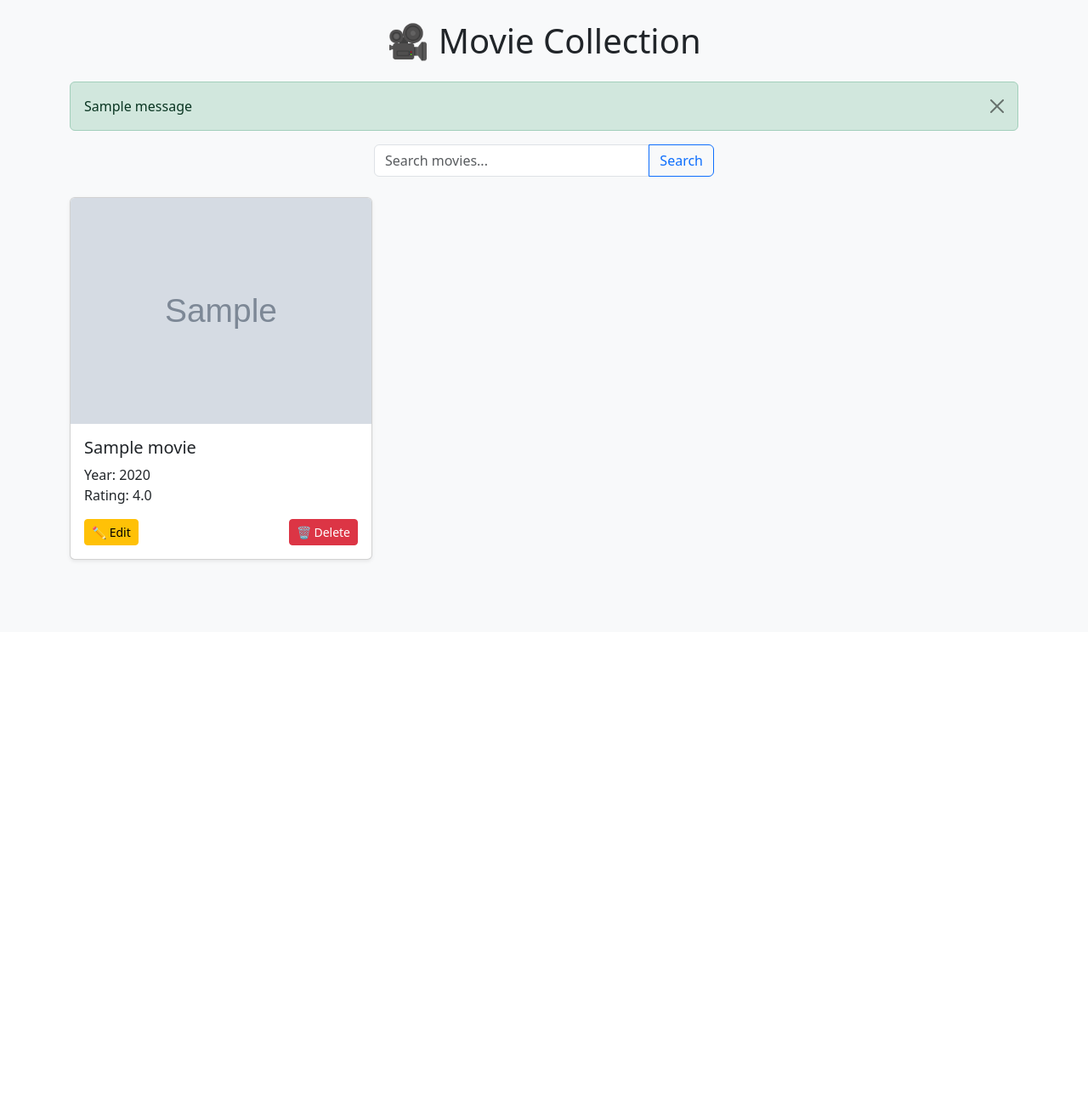
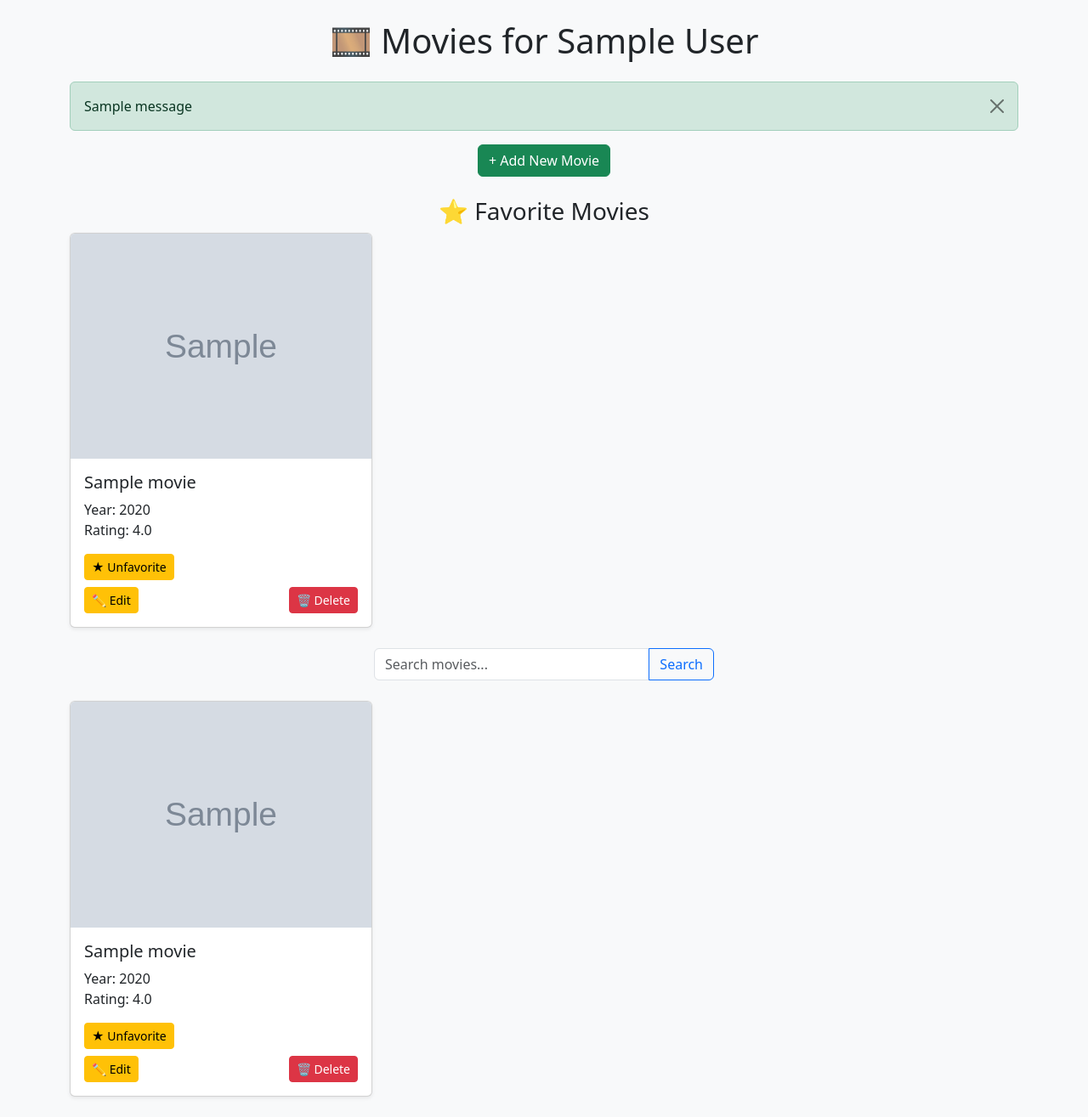
Before and after one commit to alexandergreif/MovieProjectFinals, a Flask app: page /explore?user_id=1 in a window 1280 px wide. Shown: the part 56-1371 px from the top of the page at 85% size. Before the commit the page ends 718 px from the top, so only its background shows below. Run offline with Flask 3, Linux system fonts and the light colour scheme; tables that the repository leaves empty hold one stand-in row (values such as "Sample post"); grey boxes marked "Sample" are stand-in pictures; one stand-in notice (Sample message) is shown.

Commit message:
added user management, user deactivation, user selection before exploring all movies, favorites based on the user which are listed on top of the explore movies page. Began to add some styling, but not implemented yet.

```diff
--- a/app.py
+++ b/app.py
@@ -1,8 +1,12 @@
 import os
 from flask import Flask, render_template, request, redirect, url_for, flash
+from sqlalchemy.exc import IntegrityError
 from database import db
 from database.models import User, Movie
 from dotenv import load_dotenv
+from database.sqlite_data_manager import SQLiteDataManager
+
+data_manager = SQLiteDataManager()
 
 load_dotenv()
 
@@ -24,33 +28,58 @@
 
 @app.route("/")
 def home():
-    return render_template("index.html")
+    try:
+        return render_template("index.html")
+    except Exception as e:
+        app.logger.error(f"Home page failed: {e}")
+        flash("Something went wrong loading the home page.", "danger")
+        return redirect(url_for("list_users"))
 
 @app.route("/explore")
 def explore_movies():
-    query = request.args.get("q", "").strip().lower()
+    try:
+        query = request.args.get("q", "").strip().lower()
+        user_id = request.args.get("user_id")
 
-    if query:
-        movies = Movie.query.filter(Movie.title.ilike(f"%{query}%")).all()
-    else:
-        movies = Movie.query.all()
+        user = User.query.get(user_id) if user_id else None
+        movies = data_manager.search_movies(query)
+        favorite_movies = [m for m in movies if user and m.favorite and m.user_id == user.id]
 
-    return render_template("explore.html", movies=movies, search_query=query)
+        return render_template("explore.html", movies=movies, favorite_movies=favorite_movies, search_query=query, user=user)
+    except Exception as e:
+        app.logger.error(f"Search error: {e}")
+        flash("Something went wrong with your search. Try again.", "danger")
+        return render_template("explore.html", movies=[], search_query="", favorite_movies=[], user=None)
 
-@app.route("/users/<int:user_id>", methods=['GET','POST'])
+@app.route("/users/<int:user_id>/add_movie", methods=['GET', 'POST'])
 def add_movie(user_id):
     user = User.query.get_or_404(user_id)
 
     if request.method == 'POST':
-        title = request.form["title"]
-        year = int(request.form["year"])
-        rating = float(request.form["rating"])
-        poster = request.form["poster"]
+        try:
+            title = request.form["title"]
+            year = int(request.form["year"])
+            rating = float(request.form["rating"])
+            poster = request.form["poster"]
 
-        movie = Movie(title=title, year=year, rating=rating, poster=poster, user_id=user.id)
-        db.session.add(movie)
-        db.session.commit()
-        return redirect(url_for("user_movies", user_id=user.id))
+            if not title:
+                flash("Title is required.", "danger")
+            elif year < 1888 or year > 2100:
+                flash("Please enter a valid release year (1888–2100).", "danger")
+            elif rating < 0 or rating > 10:
+                flash("Rating must be between 0 and 10.", "danger")
+            elif not poster.startswith("http"):
+                flash("Please enter a valid poster URL.", "danger")
+            else:
+                data_manager.add_movie(user_id, title, year, rating, poster)
+                flash("Movie added successfully!", "success")
+                return redirect(url_for("explore_movies", user_id=user.id))
+
+        except ValueError:
+            flash("Year must be a number and rating must be a valid float.", "danger")
+        except Exception as e:
+            app.logger.error(f"Add movie failed: {e}")
+            flash("Something went wrong while adding the movie.", "danger")
 
     return render_template("add_movie.html", user=user)
 
@@ -59,49 +88,113 @@
     movie = Movie.query.get_or_404(movie_id)
 
     if request.method == "POST":
-        movie.title = request.form["title"]
-        movie.year = int(request.form["year"])
-        movie.rating = float(request.form["rating"])
-        movie.poster = request.form["poster"]
+        try:
+            title = request.form["title"]
+            year = int(request.form["year"])
+            rating = float(request.form["rating"])
+            poster = request.form["poster"]
 
-        db.session.commit()
-        return redirect(url_for("explore_movies"))
+            # Validation logic
+            if not title:
+                flash("Title is required.", "danger")
+            elif year < 1888 or year > 2100:
+                flash("Please enter a valid release year (1888–2100).", "danger")
+            elif rating < 0 or rating > 10:
+                flash("Rating must be between 0 and 10.", "danger")
+            elif not poster.startswith("http"):
+                flash("Please enter a valid poster URL.", "danger")
+            else:
+                data_manager.update_movie(movie_id, title, year, rating, poster)
+                flash("Movie updated successfully!", "success")
+                return redirect(url_for("explore_movies", user_id=movie.user_id))
+
+        except ValueError:
+            flash("Year must be a number and rating must be a valid float.", "danger")
+        except Exception as e:
+            app.logger.error(f"Error updating movie {movie_id}: {e}")
+            flash("Failed to update the movie. Please try again.", "danger")
+
     return render_template("update_movie.html", movie=movie)
 
 @app.route("/delete/<movie_id>")
 def delete_movie(movie_id):
-    movie = Movie.query.get_or_404(movie_id)
-    db.session.delete(movie)
-    db.session.commit()
-    flash(f"'{movie.title}' was deleted successfully!", "success")
+    try:
+        movie = Movie.query.get_or_404(movie_id)
+        data_manager.delete_movie(movie_id)
+        flash(f"'{movie.title}' was deleted successfully!", "success")
+    except Exception as e:
+        app.logger.error(f"Error deleting movie {movie_id}: {e}")
+        flash("Could not delete the movie. Please try again.", "danger")
+
     return redirect(url_for("explore_movies"))
 
-@app.route("/users", methods=['GET'])
+@app.route("/users")
 def list_users():
-    users = User.query.all()
-    return render_template("users.html", users=users)
+    try:
+        users = User.query.filter_by(is_active=True).all()
+        return render_template("users.html", users=users)
+    except Exception as e:
+        app.logger.error(f"Error loading users: {e}")
+        flash("Failed to load users.", "danger")
+        return render_template("users.html", users=[])
 
-@app.route("/users/int:<user_id>")
-def user_movies(user_id):
-    user = User.query.get_or_404(user_id)
-    return render_template("explore.html", movies=user.movies, user=user)
 
 @app.route("/add_user", methods=['GET', 'POST'])
 def add_user():
-
     if request.method == 'POST':
-        name = request.form["name"]
-        if name.strip():
-            new_user = User(name=name.strip())
-            db.session.add(new_user)
-            db.session.commit()
-            flash(f"User '{new_user.name}' created successfully!", "success")
-            return redirect(url_for("user_movies", user_id=new_user.id))
+        name = request.form["name"].strip()
+        if name:
+            try:
+                new_user = data_manager.add_user(name)
+                flash(f"User '{new_user.name}' created successfully!", "success")
+                return redirect(url_for("explore_movies", user_id=new_user.id))
+            except IntegrityError:
+                db.session.rollback()  # important to reset the failed transaction
+                flash("That username is already taken. Please choose another.", "danger")
+            except Exception as e:
+                app.logger.error(f"Unexpected error while adding user: {e}")
+                flash("An unexpected error occurred. Please try again.", "danger")
         else:
             flash("Please enter a valid name.", "danger")
     return render_template("add_user.html")
 
 
+@app.route("/favorite/<int:movie_id>", methods=['POST'])
+def toggle_favorite(movie_id):
+    movie = Movie.query.get_or_404(movie_id)
+    movie.favorite = not movie.favorite
+    db.session.commit()
+    flash(f"{'Added to' if movie.favorite else 'Removed from'} favorites!", "info")
+    return redirect(url_for("explore_movies", user_id=movie.user_id))
+
+@app.route("/choose_user")
+def choose_user():
+    next_page = request.args.get("next", "explore")  # either 'explore' or 'add'
+    users = User.query.filter_by(is_active=True).all()
+    return render_template("choose_user.html", users=users, next_page=next_page)
+
+@app.route("/users/<int:user_id>/deactivate", methods=["POST"])
+def deactivate_user(user_id):
+    try:
+        user = User.query.get_or_404(user_id)
+        user.is_active = False
+        db.session.commit()
+        flash(f"User '{user.name}' has been deactivated.", "info")
+    except Exception as e:
+        app.logger.error(f"Failed to deactivate user {user_id}: {e}")
+        flash("Something went wrong while deactivating the user.", "danger")
+
+    return redirect(url_for("list_users"))
+
+@app.errorhandler(404)
+def page_not_found(e):
+    return render_template("404.html"), 404
+
+@app.errorhandler(500)
+def internal_server_error(e):
+    return render_template("500.html"), 500
+
+
 
 if __name__ == "__main__":
     app.run(debug=True)
--- a/database/models.py
+++ b/database/models.py
@@ -7,6 +7,7 @@
     year = db.Column(db.Integer, nullable=False)
     rating = db.Column(db.Float, nullable=False)
     poster = db.Column(db.String(500))
+    favorite = db.Column(db.Boolean, default=False)
 
     user_id = db.Column(db.Integer, db.ForeignKey("user.id"), nullable=False)
 
@@ -17,7 +18,7 @@
 class User(db.Model):
     id = db.Column(db.Integer, primary_key=True)
     name = db.Column(db.String(100), nullable=False, unique=True)
-
+    is_active = db.Column(db.Boolean, default=True)
     movies = db.relationship("Movie", backref="user", lazy=True)
 
     def __repr__(self):
--- a/templates/explore.html
+++ b/templates/explore.html
@@ -13,7 +13,6 @@
     </nav>
 
     <div class="container mt-4">
-        <!-- Check if the listed movies is user based -->
         <h1 class="mb-4 text-center">
             {% if user %}
                 🎞 Movies for {{ user.name }}
@@ -38,13 +37,58 @@
             <div class="text-center mb-4">
                 <a href="{{ url_for('add_movie', user_id=user.id) }}" class="btn btn-success">+ Add New Movie</a>
             </div>
+
+            {% if favorite_movies %}
+                <h3 class="text-center mt-4">⭐ Favorite Movies</h3>
+                <div class="row">
+                    {% for movie in favorite_movies %}
+                    <div class="col-md-4 mb-4">
+                        <div class="card h-100 shadow-sm">
+                            <img src="{{ movie.poster }}" class="card-img-top" alt="{{ movie.title }}">
+                            <div class="card-body">
+                                <h5 class="card-title">{{ movie.title }}</h5>
+                                <p class="card-text">Year: {{ movie.year }}<br>Rating: {{ movie.rating }}</p>
+                                <form method="POST" action="{{ url_for('toggle_favorite', movie_id=movie.id) }}">
+                                    <button type="submit" class="btn btn-sm btn-warning">★ Unfavorite</button>
+                                </form>
+                                <div class="d-flex justify-content-between mt-2">
+                                    <a href="{{ url_for('update_movie', movie_id=movie.id) }}" class="btn btn-warning btn-sm">✏️ Edit</a>
+                                    <button class="btn btn-danger btn-sm" data-bs-toggle="modal" data-bs-target="#deleteModal{{ movie.id }}">🗑️ Delete</button>
+                                </div>
+                            </div>
+                        </div>
+                    </div>
+
+                    <!-- Delete Modal -->
+                    <div class="modal fade" id="deleteModal{{ movie.id }}" tabindex="-1" aria-labelledby="deleteModalLabel{{ movie.id }}" aria-hidden="true">
+                        <div class="modal-dialog modal-dialog-centered">
+                            <div class="modal-content">
+                                <div class="modal-header">
+                                    <h5 class="modal-title">Confirm Deletion</h5>
+                                    <button type="button" class="btn-close" data-bs-dismiss="modal" aria-label="Close"></button>
+                                </div>
+                                <div class="modal-body">
+                                    Are you sure you want to delete <strong>{{ movie.title }}</strong>?
+                                </div>
+                                <div class="modal-footer">
+                                    <button type="button" class="btn btn-secondary" data-bs-dismiss="modal">No</button>
+                                    <a href="{{ url_for('delete_movie', movie_id=movie.id) }}" class="btn btn-danger">Yes, Delete</a>
+                                </div>
+                            </div>
+                        </div>
+                    </div>
+                    {% endfor %}
+                </div>
+            {% endif %}
         {% endif %}
+
         <form method="GET" action="{{ url_for('explore_movies') }}" class="mb-4 text-center">
             <div class="input-group" style="max-width: 400px; margin: 0 auto;">
                 <input type="text" class="form-control" name="q" placeholder="Search movies..." value="{{ search_query or '' }}">
                 <button class="btn btn-outline-primary" type="submit">Search</button>
             </div>
         </form>
+
         <div class="row">
             {% if movies|length == 0 %}
                 <p class="text-center text-muted">No movies found for "<strong>{{ search_query }}</strong>".</p>
@@ -57,22 +101,28 @@
                         <h5 class="card-title">{{ movie.title }}</h5>
                         <p class="card-text">Year: {{ movie.year }}<br>Rating: {{ movie.rating }}</p>
 
-                        <div class="d-flex justify-content-between">
+                        {% if user %}
+                        <form method="POST" action="{{ url_for('toggle_favorite', movie_id=movie.id) }}">
+                            <button type="submit" class="btn btn-sm {% if movie.favorite %}btn-warning{% else %}btn-outline-warning{% endif %}">
+                                {% if movie.favorite %}★ Unfavorite{% else %}☆ Favorite{% endif %}
+                            </button>
+                        </form>
+                        {% endif %}
+
+                        <div class="d-flex justify-content-between mt-2">
                             <a href="{{ url_for('update_movie', movie_id=movie.id) }}" class="btn btn-warning btn-sm">✏️ Edit</a>
-                            <button class="btn btn-danger btn-sm" data-bs-toggle="modal" data-bs-target="#deleteModal{{ movie.id }}">
-                                🗑️ Delete
-                            </button>
+                            <button class="btn btn-danger btn-sm" data-bs-toggle="modal" data-bs-target="#deleteModal{{ movie.id }}">🗑️ Delete</button>
                         </div>
                     </div>
                 </div>
             </div>
 
-            <!-- Delete Confirmation Modal -->
+            <!-- Delete Modal -->
             <div class="modal fade" id="deleteModal{{ movie.id }}" tabindex="-1" aria-labelledby="deleteModalLabel{{ movie.id }}" aria-hidden="true">
                 <div class="modal-dialog modal-dialog-centered">
                     <div class="modal-content">
                         <div class="modal-header">
-                            <h5 class="modal-title" id="deleteModalLabel{{ movie.id }}">Confirm Deletion</h5>
+                            <h5 class="modal-title">Confirm Deletion</h5>
                             <button type="button" class="btn-close" data-bs-dismiss="modal" aria-label="Close"></button>
                         </div>
                         <div class="modal-body">
--- a/templates/index.html
+++ b/templates/index.html
@@ -8,7 +8,8 @@
 <body class="bg-dark text-white text-center d-flex flex-column justify-content-center align-items-center vh-100">
     <h1 class="mb-4">🎬 Welcome to MoviWeb!</h1>
     <p class="lead mb-5">Your personal movie collection, now on the web.</p>
-    <a href="/users" class="btn btn-primary btn-lg">Explore Movies</a>
-    <a href="/users" class="btn btn-outline-light btn-lg mt-3">+ Add Movie</a>
+        <a href="{{ url_for('choose_user', next='explore') }}" class="btn btn-primary btn-lg">Explore All Movies</a>
+        <a href="{{ url_for('choose_user', next='add') }}" class="btn btn-outline-light btn-lg mt-3">+ Add Movie</a>
+        <a href="{{ url_for('list_users') }}" class="btn btn-outline-light btn-lg">👥 Manage Users</a>
 </body>
 </html>
--- a/templates/update_movie.html
+++ b/templates/update_movie.html
@@ -18,12 +18,14 @@
         <form method="POST" action="" class="mx-auto" style="max-width: 500px;">
             <div class="mb-3">
                 <label for="title" class="form-label">Movie Title</label>
-                <input type="text" class="form-control" id="title" name="title" value="{{ movie.title }}" required>
+                <input type="text" class="form-control" id="title" name="title"
+                        value="{{ movie.title }}" placeholder="Enter movie title" required>
             </div>
 
             <div class="mb-3">
                 <label for="year" class="form-label">Release Year</label>
-                <input type="number" class="form-control" id="year" name="year" value="{{ movie.year }}" required>
+                <input type="number" class="form-control" id="year" name="year"
+                        value="{{ movie.year }}" min="1888" max="2100" required>
             </div>
 
             <div class="mb-3">
```
Also changed, not shown: database/sqlite_data_manager.py (+9 -0 lines), static/css/style.css (added, +44 -0 lines), templates/404.html (added, +14 -0 lines), templates/500.html (added, +14 -0 lines), templates/add_user.html (+11 -1 lines), templates/base.html (added, +34 -0 lines), templates/choose_user.html (added, +27 -0 lines), templates/users.html (+24 -8 lines).
